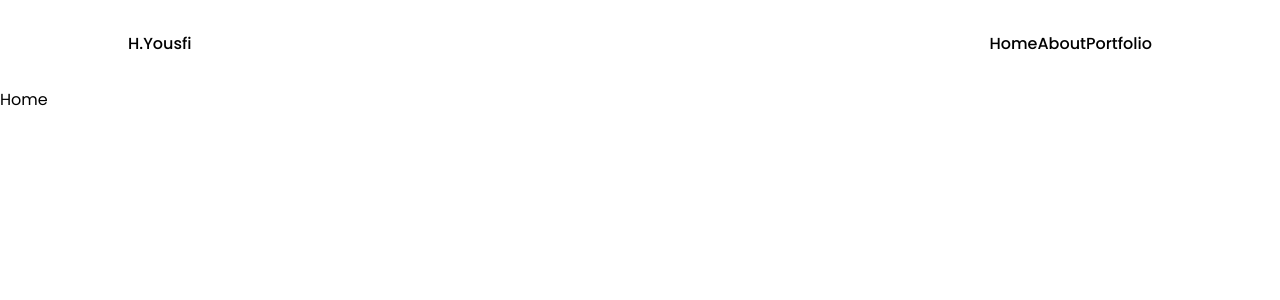
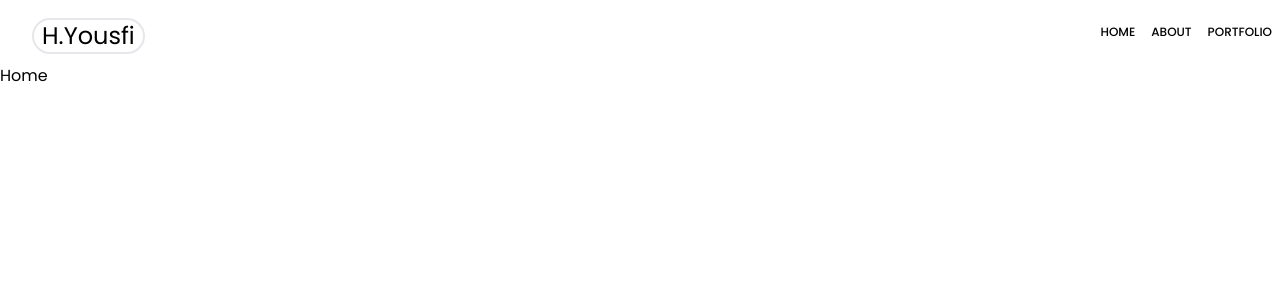
Before and after one commit to maky-hnou/portfolio-front, a Next.js app: page / in a window 1280 px wide. Shown: the top 300 px of the page. Built offline with nearby package versions, Linux system fonts and the light colour scheme.

Commit message:
add new components

```diff
--- /dev/null
+++ b/src/components/Logo.js
@@ -0,0 +1,22 @@
+import Link from "next/link";
+import React from "react";
+import { motion } from "framer-motion";
+
+const MotionLink = motion(Link);
+export default function Logo() {
+  return (
+    <div className="flex items-start justify-start mt-2">
+      <MotionLink
+        href="/"
+        className="w-max ml-8 px-2 flex text-light_purple items-start justify-start text-2xl border-2 border-solid border-light_purple rounded-full"
+        whileHover={{
+          scale: 1.2,
+          backgroundColor: "#8490ff",
+          color: "#fff",
+        }}
+      >
+        H.Yousfi
+      </MotionLink>
+    </div>
+  );
+}
--- a/src/components/NavBar.js
+++ b/src/components/NavBar.js
@@ -1,15 +1,18 @@
 import Link from "next/link";
 import React from "react";
+import Logo from "../components/Logo";
 
 export default function NavBar() {
   return (
-    <header className="w-full px-32 py-8 font-medium flex items-center justify-between">
-      <h2>H.Yousfi</h2>
-      <nav>
-        <Link href="/">Home</Link>
-        <Link href="/about">About</Link>
-        <Link href="/portfolio">Portfolio</Link>
+    <header className="w-full py-8 flex items-center justify-between">
+      <nav className="absolute right-0 font-medium text-xs uppercase">
+        <Link href="/" className="px-2">Home</Link>
+        <Link href="/about" className="px-2">About</Link>
+        <Link href="/portfolio" className="px-2">Portfolio</Link>
       </nav>
+      <div className="absolute left-0">
+        <Logo />
+      </div>
     </header>
   );
 }
--- a/src/pages/_app.js
+++ b/src/pages/_app.js
@@ -2,6 +2,7 @@ import Head from "next/head";
 import "../styles/global.css";
 import { Poppins } from "next/font/google";
 import NavBar from "../components/NavBar";
+
 
 const poppins = Poppins({
   subsets: ["latin"],
```
